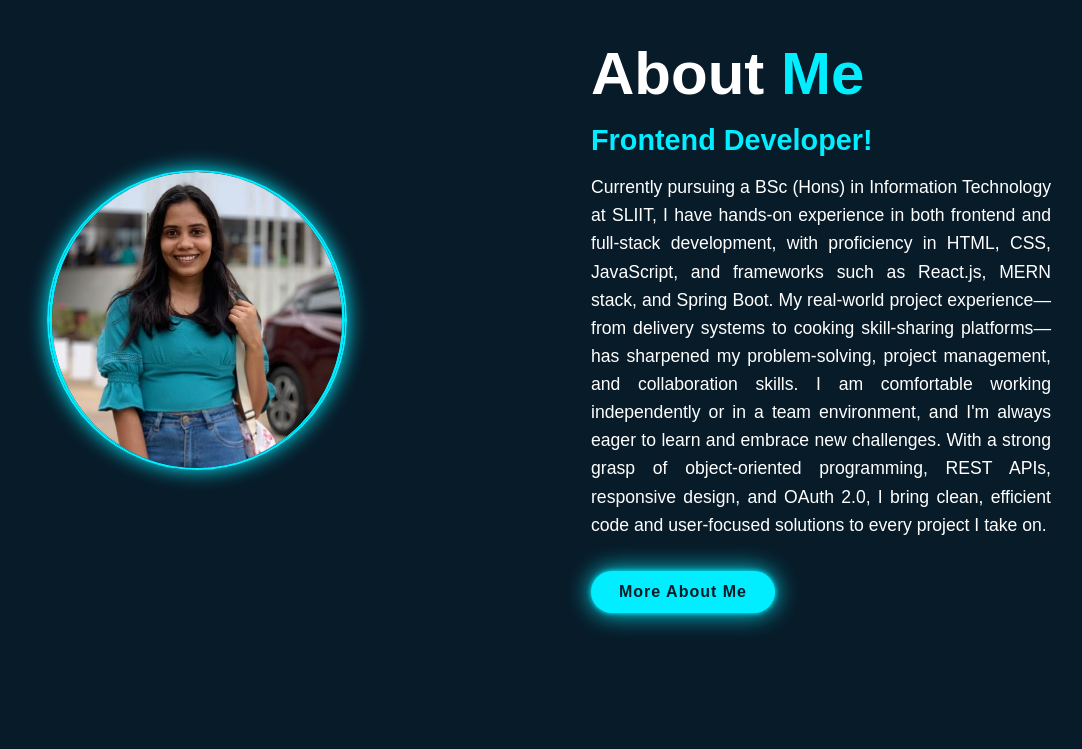
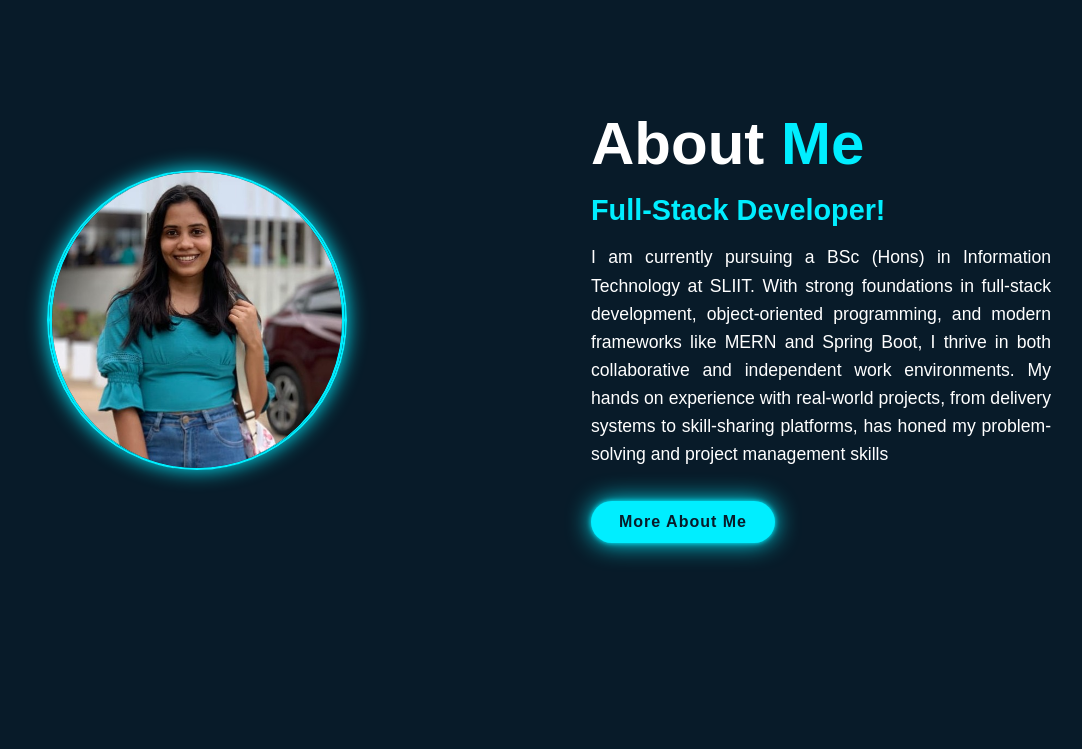
Before and after one commit to 2rashmi/Portfolio, a plain HTML site: page index.html in a window 1280 px wide. Shown: the part 880-1629 px from the top of the page, without its empty margins (81-1163 px from the left). Drawn offline with nearby package versions, Linux system fonts and the light colour scheme.

Commit message:
Update index.html
index.html

```diff
--- a/index.html
+++ b/index.html
@@ -58,19 +58,15 @@
         </div>
         <div class="about-text">
             <h2 class="heading">About <span>Me</span></h2>
-            <h3>Frontend Developer!</h3>
-            <p>Currently pursuing a BSc (Hons) in Information Technology at SLIIT, I have hands-on experience in both
-                frontend and full-stack development, with proficiency in HTML, CSS, JavaScript, and frameworks such as
-                React.js,
-                MERN stack, and Spring Boot. My real-world project experience—from delivery systems to cooking
-                skill-sharing
-                platforms—has sharpened my problem-solving, project management, and collaboration skills.
-                I am comfortable working independently or in a team environment, and
-                I'm always eager to learn and embrace new challenges. With a strong grasp of object-oriented
-                programming, REST APIs,
-                responsive design, and OAuth 2.0, I bring clean, efficient code and user-focused solutions to every
-                project I take on.
-
+            <h3>Full-Stack Developer!</h3>
+            <p> I am currently pursuing a BSc (Hons) in Information
+                Technology at SLIIT. With strong foundations in full-stack
+                development, object-oriented programming, and modern
+                frameworks like MERN and Spring Boot, I thrive in both
+                collaborative and independent work environments. My hands
+                on experience with real-world projects, from delivery systems
+                to skill-sharing platforms, has honed my problem-solving and
+                project management skills
 
             </p>
             <a href="#" class="btn-box"> More About Me</a>
```
